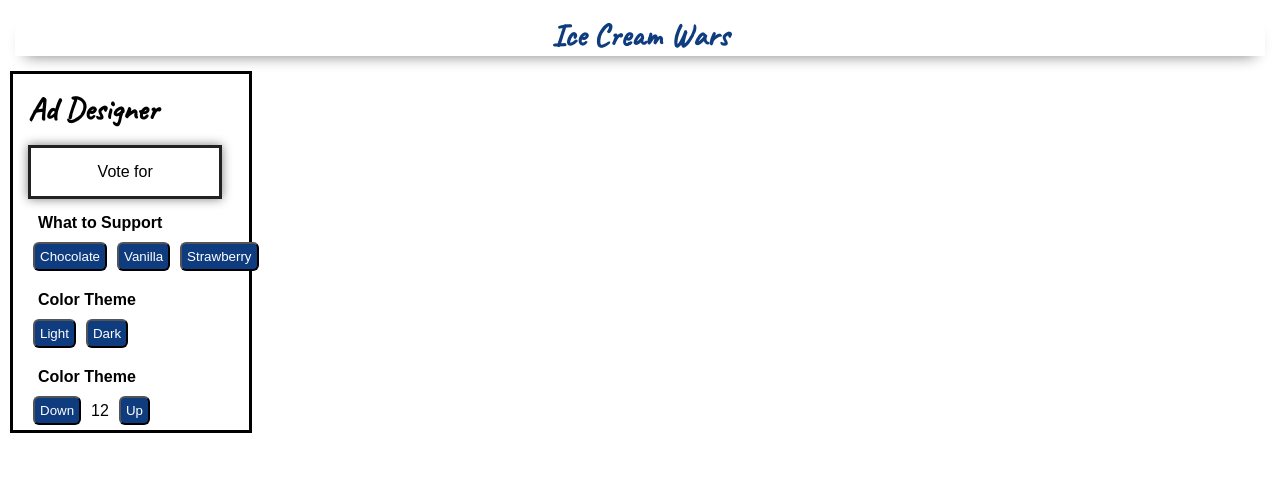
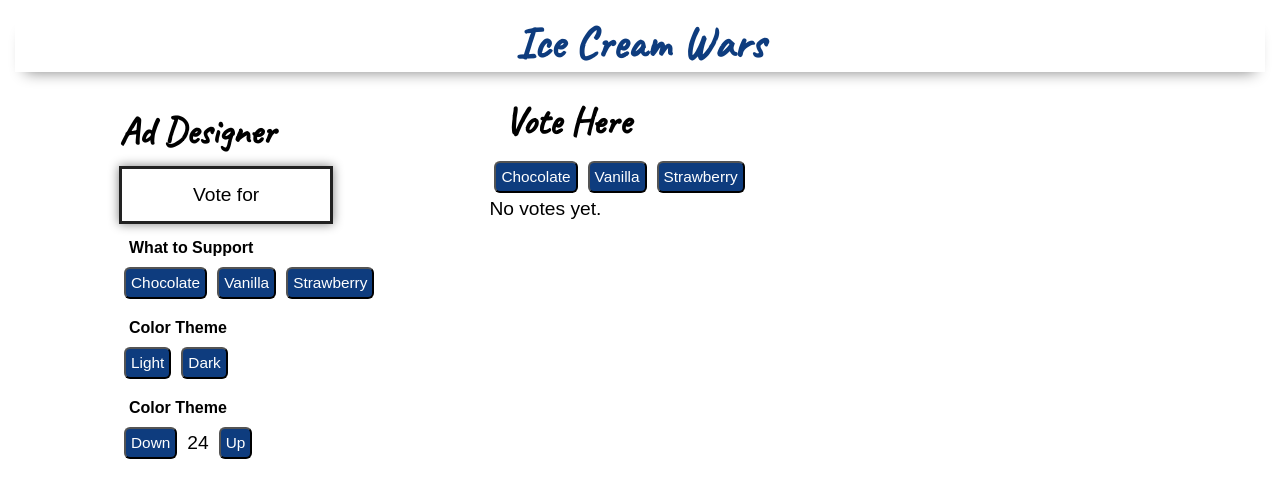
Before and after one commit to amandell2/IceCreamWars-REACT, a React (Create React App) app in the folder Ice-Cream-Wars/: page / in a window 1280 px wide. Shown: the top 498 px of the page. Built offline with nearby package versions, Linux system fonts and the light colour scheme.

Commit message:
completed Votes component & media query

```diff
--- a/Ice-Cream-Wars/src/App.css
+++ b/Ice-Cream-Wars/src/App.css
@@ -0,0 +1,16 @@
+@media only screen and (min-width: 768px) {
+    header{
+        width: 100%;
+    }
+    .pageContainer{
+        position: fixed;
+        display: flex;
+        margin-left: 5%;
+        padding: 0px 30px;
+    }
+
+    .rightSide{
+        margin-left: 105px;
+    }
+
+  }
--- a/Ice-Cream-Wars/src/App.tsx
+++ b/Ice-Cream-Wars/src/App.tsx
@@ -2,6 +2,7 @@ import React from 'react';
 import './App.css';
 import Header from './components/Header';
 import AdDesigner from './components/AdDesigner';
+import Votes from "./components/Votes";
 
 function App() {
   return (
@@ -9,10 +10,14 @@ function App() {
       <header>
         <Header/>
       </header>
-      <div>
+      <div className="pageContainer">
+      <div className="leftSide">
         <AdDesigner/>
       </div>
-
+      <div className="rightSide">
+        <Votes/>
+      </div>
+      </div>
     </div>
   );
 }
--- a/Ice-Cream-Wars/src/components/AdDesigner.css
+++ b/Ice-Cream-Wars/src/components/AdDesigner.css
@@ -18,7 +18,6 @@ p{
     align-items: baseline;
     width:fit-content;
     margin: 10px;
-    border: solid;
 }
 
 .Ad{
@@ -62,3 +61,7 @@ button{
     color: #000;
     box-shadow: 0px 0px 10px gray;
 }
+
+.disabledButton{
+    background-color: gray;
+}
--- a/Ice-Cream-Wars/src/components/AdDesigner.tsx
+++ b/Ice-Cream-Wars/src/components/AdDesigner.tsx
@@ -2,7 +2,7 @@ import './AdDesigner.css';
 import {useState} from 'react';
 
 function AdDesigner(){
-    const [fontSize, setFontSize] = useState(12);
+    const [fontSize, setFontSize] = useState(24);
     const [flavor, setFlavor] = useState("");
     const sizeChange = {
         fontSize: fontSize + "px"
@@ -13,6 +13,13 @@ function AdDesigner(){
         addClass = " lightTheme"
     }else{
         addClass = " darkTheme"
+    }
+
+    //Figure out Disabling buttons on click
+    const [disable, setDisable] = useState(false);
+    let buttonClass = "";
+    if(disable){
+        buttonClass = " disabledButton"
     }
 
     return(
@@ -33,8 +40,20 @@ function AdDesigner(){
             <div className="themeContainer">
                 <h2>Color Theme</h2>
                 <div>
-                    <button onClick = {() => setTheme("lightTheme")}> Light </button>
-                    <button onClick = {() => setTheme("darkTheme")}>Dark</button>
+                    <button className={buttonClass} disabled ={disable}
+                    onClick = {() => {
+                        setTheme("lightTheme");
+                        //setDisable(true);
+                    }}>
+                        Light
+                        </button>
+                    <button className={buttonClass} disabled={disable}
+                    onClick = {() => {
+                        setTheme("darkTheme");
+                        //setDisable(true);
+                    }}>
+                        Dark
+                    </button>
                 </div>
             </div>
             <div className="fontContainer">
--- a/Ice-Cream-Wars/src/components/Header.css
+++ b/Ice-Cream-Wars/src/components/Header.css
@@ -1,5 +1,6 @@
 .header{
     font-family: 'Caveat';
+    font-size: 45px;
     color: #0e3c7e;
     text-align: center;
     box-shadow: 0px 10px 15px -10px gray;
--- a/Ice-Cream-Wars/src/components/Votes.css
+++ b/Ice-Cream-Wars/src/components/Votes.css
@@ -0,0 +1,63 @@
+h1{
+    font-family: "Caveat";
+    margin-bottom: 10px;
+}
+
+.voteContainer{
+    margin: 10px;
+}
+
+.chocolateBarContainer{
+    height: 20px;
+    width: 50%;
+}
+
+.chocolateBar{
+    width: 100%;
+    height: 20px;
+    background-color: #4f2c2c;
+}
+
+.vanillaBarContainer{
+    height: 20px;
+    width: 50%;
+}
+
+.vanillaBar{
+    width: 100%;
+    height: 20px;
+    background-color: #cbc0ac;
+}
+
+.strawberryBarContainer{
+    height: 20px;
+    width: 50%;
+}
+
+.strawberryBar{
+    width: 100%;
+    height: 20px;
+    background-color: #de8c91;
+}
+
+
+@media only screen and (min-width: 768px) {
+    body{
+        font-size: 120%;
+    }
+    button{
+        font-size: 80%;
+    }
+    .chocolateBarContainer{
+        height: 20px;
+        width: 100%;
+    }
+
+    .strawberryBarContainer{
+        width: 100%;
+    }
+
+    .vanillaBarContainer{
+        width: 100%;
+    }
+}
--- a/Ice-Cream-Wars/src/components/Votes.tsx
+++ b/Ice-Cream-Wars/src/components/Votes.tsx
@@ -1,2 +1,89 @@
-import '.Votes.css';
+import './Votes.css';
 import {useState} from 'react';
+
+function Votes(){
+    let [chocolateVotes, setChocolateVotes] = useState<number>(0);
+    let [vanillaVotes, setVanillaVotes] = useState<number>(0);
+    let [strawberryVotes, setStrawberryVotes] = useState<number>(0);
+    const [showChocolate, setShowChocolate] = useState(false);
+    const [showVanilla, setShowVanilla] = useState(false);
+    const [showStrawberry, setShowStrawberry] = useState(false);
+    const [width, setWidth] = useState(0);
+
+    let voteCount = chocolateVotes+vanillaVotes+strawberryVotes;
+
+    let chocolatePercent = Math.round((chocolateVotes/voteCount) * 100);
+    let vanillaPercent = Math.round((vanillaVotes/voteCount) * 100);
+    let strawberryPercent = Math.round((strawberryVotes/voteCount) * 100);
+
+    let chocolateWidth = {
+        width: chocolatePercent + "%"
+    };
+
+    let vanillaWidth = {
+        width: vanillaPercent + "%"
+    };
+
+    let strawberryWidth = {
+        width: strawberryPercent + "%"
+    };
+
+
+    return(
+    <div className="voteContainer">
+        <h1>Vote Here</h1>
+        <div>
+            <button onClick ={()=>{
+                setChocolateVotes(chocolateVotes+1);
+                setShowChocolate(true);
+                }
+            }>
+                Chocolate
+            </button>
+            <button onClick ={()=>{
+                setVanillaVotes(vanillaVotes+1)
+                setShowVanilla(true);
+                }
+            }>
+                Vanilla
+            </button>
+            <button onClick ={()=>{
+                setStrawberryVotes(strawberryVotes+1);
+                setShowStrawberry(true);
+                }
+            }>
+                Strawberry
+            </button>
+        </div>
+        <div>
+            {voteCount === 0 && <span>No votes yet.</span>}
+            {showChocolate &&
+            <span>
+            <div>Chocolate: {chocolateVotes} ({chocolatePercent}%)</div>
+            <div className="chocolateBarContainer">
+                <div className="chocolateBar" style={chocolateWidth}></div>
+            </div>
+            </span>
+            }
+            {showVanilla &&
+            <span className="voteContainer">
+            <div>Vanilla: {vanillaVotes} ({vanillaPercent}%)</div>
+            <div className="vanillaBarContainer">
+                <div className="vanillaBar" style={vanillaWidth}></div>
+            </div>
+            </span>
+            }
+            {showStrawberry &&
+            <span>
+            <div>Stawberry: {strawberryVotes} ({strawberryPercent}%)</div>
+            <div className="strawberryBarContainer">
+                <div className="strawberryBar" style={strawberryWidth}></div>
+            </div>
+            </span>
+            }
+        </div>
+    </div>
+    );
+}
+
+export default Votes;
```
